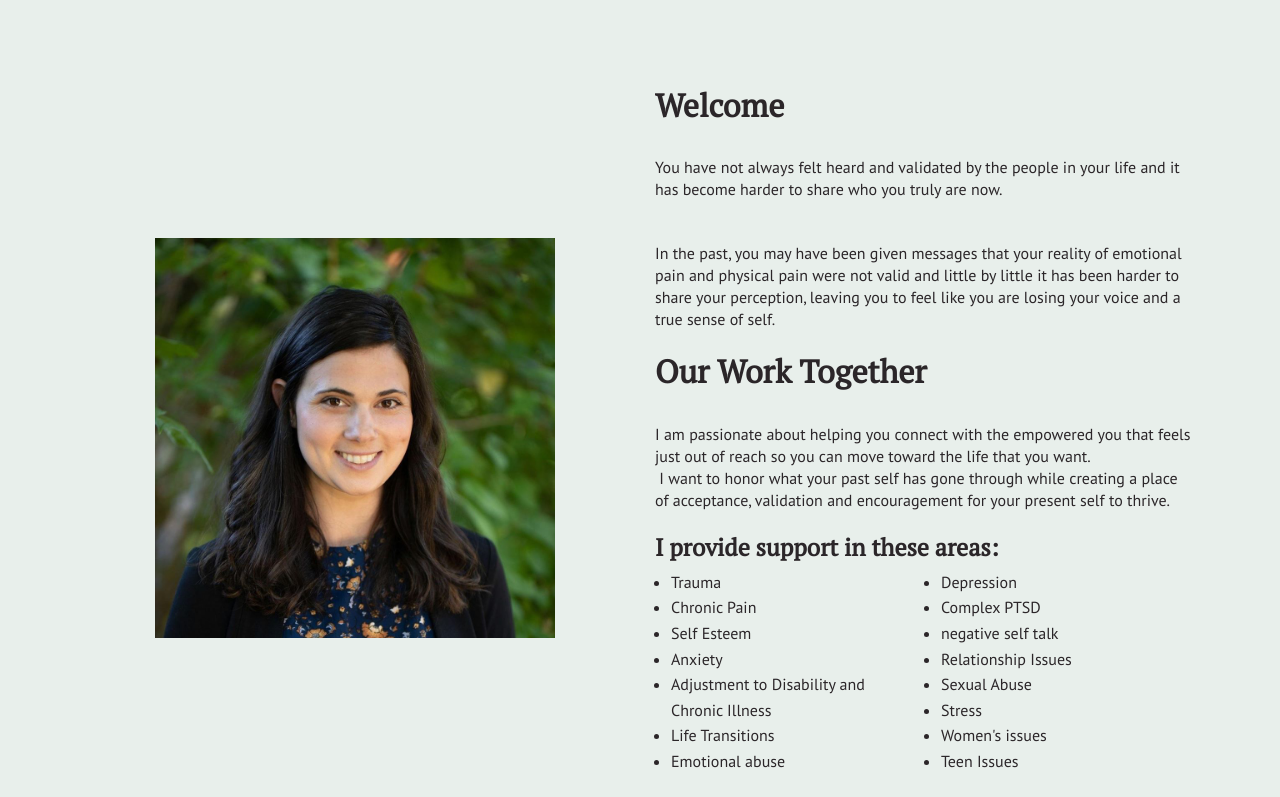
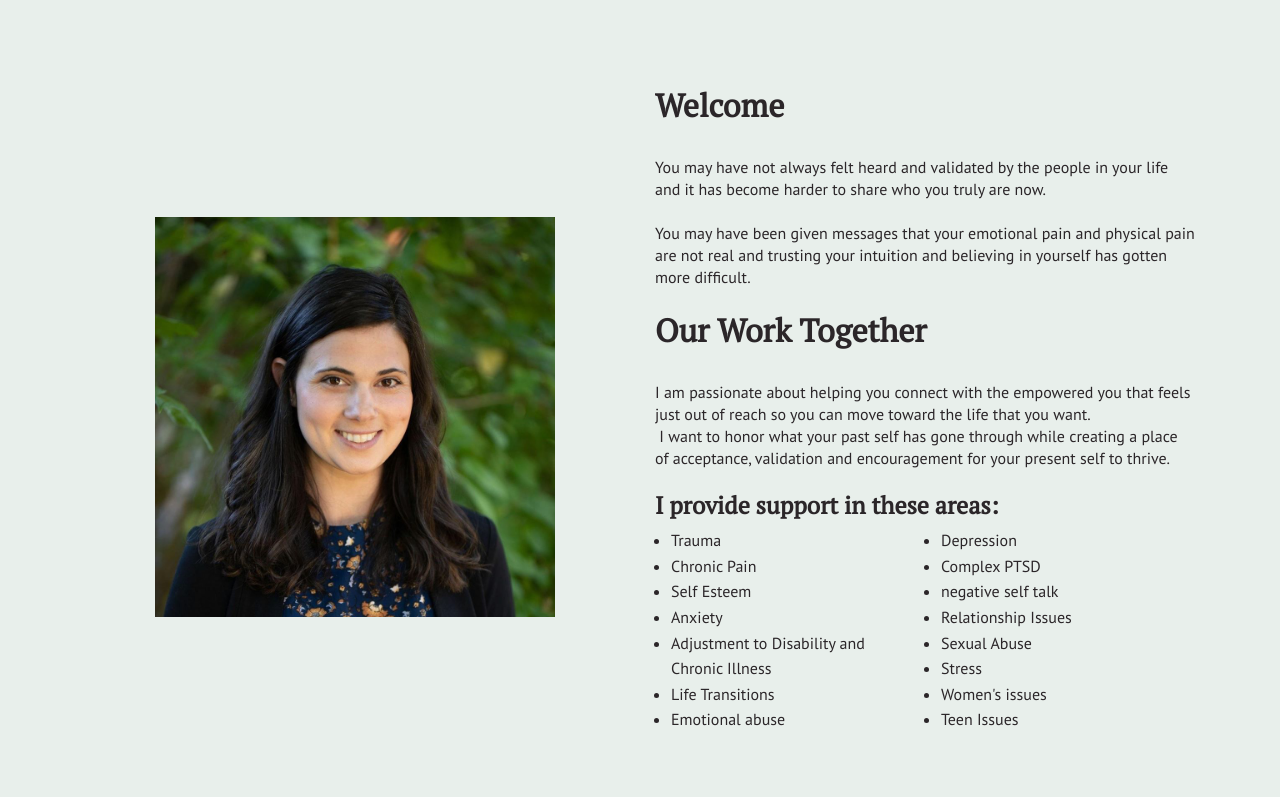
Before and after one commit to NickArrasate/perceptivecounseling, a Jekyll site: the page built from index.md, in a window 1280 px wide and 900 px high, scrolled down 345 px, cut to the strip 103-900 px from the top of the window. Built offline with Jekyll 4.4.1, drawn with Linux system fonts in a browser that asks for light colours; nearby versions of some CDN libraries.

Commit message:
[HT] Edited item: content/_sections/home-2-content.html

```diff
--- a/content/_sections/home-2-content.html
+++ b/content/_sections/home-2-content.html
@@ -32,9 +32,9 @@
 <div class="col-md-6 text-center"><img src="{{ page.head.img_path }}" alt="Lucy Sherman" /></div>
 <div class="col-md-6">
 <h2>Welcome&nbsp;</h2>
-<p dir="ltr" style="line-height: 1.38; margin-top: 0pt; margin-bottom: 0pt;"><span style="font-size: 12pt; font-family: 'Times New Roman'; color: #000000; background-color: transparent; font-weight: 400; font-style: normal; font-variant: normal; text-decoration: none; vertical-align: baseline; white-space: pre-wrap;">You have not always felt heard and validated by the people in your life and it has become harder to share who you truly are now.&nbsp;</span></p>
-<p>&nbsp;</p>
-<p dir="ltr" style="line-height: 1.38; margin-top: 0pt; margin-bottom: 0pt;"><span style="font-size: 12pt; font-family: 'Times New Roman'; color: #000000; background-color: transparent; font-weight: 400; font-style: normal; font-variant: normal; text-decoration: none; vertical-align: baseline; white-space: pre-wrap;">In the past, you may have been given messages that your reality of emotional pain and physical pain were not valid and little by little it has been harder to share your perception, leaving you to feel like you are losing your voice and a true sense of self. </span></p>
+<p dir="ltr" style="line-height: 1.38; margin-top: 0pt; margin-bottom: 0pt;"><span style="font-size: 12pt; font-family: 'Times New Roman'; color: #000000; background-color: transparent; font-weight: 400; font-style: normal; font-variant: normal; text-decoration: none; vertical-align: baseline; white-space: pre-wrap;">You may have not always felt heard and validated by the people in your life and it has become harder to share who you truly are now. </span></p>
+<p dir="ltr" style="line-height: 1.38; margin-top: 0pt; margin-bottom: 0pt;">&nbsp;</p>
+<p dir="ltr" style="line-height: 1.38; margin-top: 0pt; margin-bottom: 0pt;"><span style="font-size: 12pt; font-family: 'Times New Roman'; color: #000000; background-color: transparent; font-weight: 400; font-style: normal; font-variant: normal; text-decoration: none; vertical-align: baseline; white-space: pre-wrap;">You may have been given messages that your emotional pain and physical pain are not real and trusting your intuition and believing in yourself has gotten more difficult. </span></p>
 <p dir="ltr" style="line-height: 1.38; margin-top: 0pt; margin-bottom: 0pt;">&nbsp;</p>
 <h2>Our Work Together</h2>
 <p dir="ltr" style="line-height: 1.38; margin-top: 0pt; margin-bottom: 0pt;"><span style="font-size: 12pt; font-family: 'Times New Roman'; color: #000000; background-color: transparent; font-weight: 400; font-style: normal; font-variant: normal; text-decoration: none; vertical-align: baseline; white-space: pre-wrap;">I am passionate about helping you connect with the empowered you that feels just out of reach so you can move toward the life that you want.</span></p>
```
